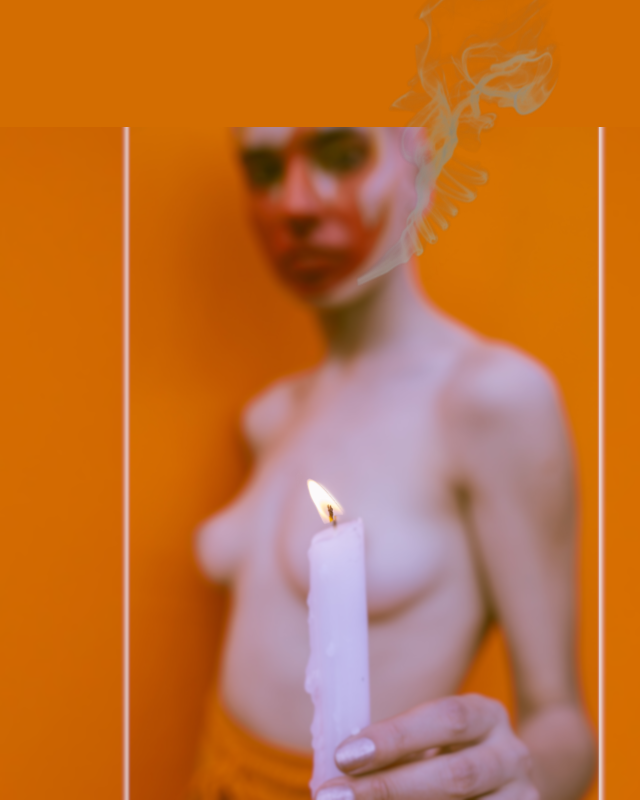
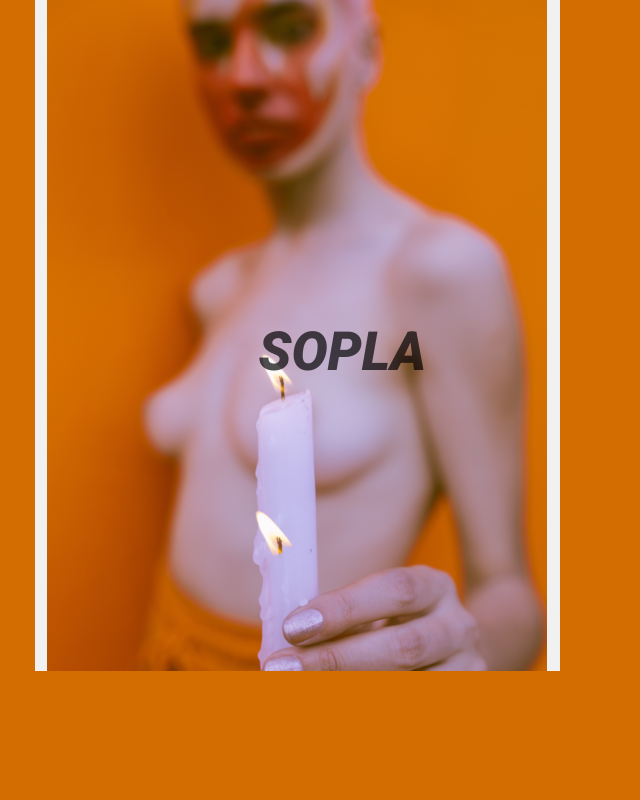
Before and after one commit to alteapin/Light, a plain HTML site: page index.html in a window 1280 px wide. Shown: the whole page, without its empty margins (343-983 px from the left). Drawn offline with Linux system fonts and the light colour scheme.

Commit message:
first version

```diff
--- a/css/styles.css
+++ b/css/styles.css
@@ -6,24 +6,56 @@
 
 body {
     background-color: #d36d01;
+    animation: color 2s;
+    animation-delay: 6s;
+    animation-fill-mode: forwards;
 }
+    @keyframes color {
+        from {
+            background-color: #d36d01;
+
+
+        }
+
+        to {
+            background-color: black;
+
+        }
+    }
+
+
 
 .container {
     position: relative;
-
+    display: block;
+    display: flex;
+    justify-content: center;
+    align-items: center;
 }
 
 .her {
-    position: fixed;
-    left: 10%;
-    bottom: 0;
-    animation: light 0.2s ease-in;
+    visibility: visible;
+    animation: hidden 1s;
+    animation-delay: 5s;
+    animation-fill-mode: forwards;
+}
 
+@keyframes hidden {
+    from {
+        visibility: visible;
+
+
+    }
+
+    to {
+       visibility: hidden;
+
+    }
 }
 
 .light {
-    left: 45%;
-    bottom: 272px;
+    left: 41%;
+    bottom: 240px;
     position: fixed;
     animation: light 0.2s ease-in;
     animation-iteration-count: infinite;
@@ -42,7 +74,34 @@ body {
     }
 }
 
-.smoke {
+.text {
+font-family: 'Roboto', sans-serif;
+    font-size:54px;
+    color:black;
+    text-transform: uppercase;
+    line-height: 16px;
+   position: fixed;
+   bottom: 55%;
+   left: 47%;
+   opacity: 0;
+   animation: intro 2s ease-out;
+   animation-delay: 4s;
+
+}
+
+   @keyframes intro {
+
+    from {
+        opacity: 0;
+
+    }
+    to {
+        opacity: 1;
+
+    }
+}
+
+/* .smoke {
     position: fixed;
     left: 50.5%;
     animation: smoke 4s ease-in;
@@ -64,4 +123,5 @@ body {
     }
 }
 
+} */
 }
--- a/index.html
+++ b/index.html
@@ -4,15 +4,18 @@
     <meta charset="UTF-8">
     <meta name="viewport" content="width=device-width, initial-scale=1.0">
     <meta http-equiv="X-UA-Compatible" content="ie=edge">
+    <link href="https://fonts.googleapis.com/css?family=Roboto:900i" rel="stylesheet">
+
     <link rel="stylesheet" href="css/styles.css">
     <title>Light</title>
 </head>
 <body>
     <div class="container">
-        <img class="her"src="images/hertwo.png" alt="Her">
+        <img class="her"src="images/her3.png" alt="Her">
         <img class="light" src="images/Sin nombre.png" alt="Light">
-        <img class="smoke" src="images/humovela2.png" alt="Humo">
-
+        <!-- <img class="smoke" src="images/humovela2.png" alt="smoke"> -->
+        <p class="text">Sopla</p>
     </div>
+    <div class="black"></div>
 </body>
 </html>
```
Also changed, not shown: images/her3.png (added).
